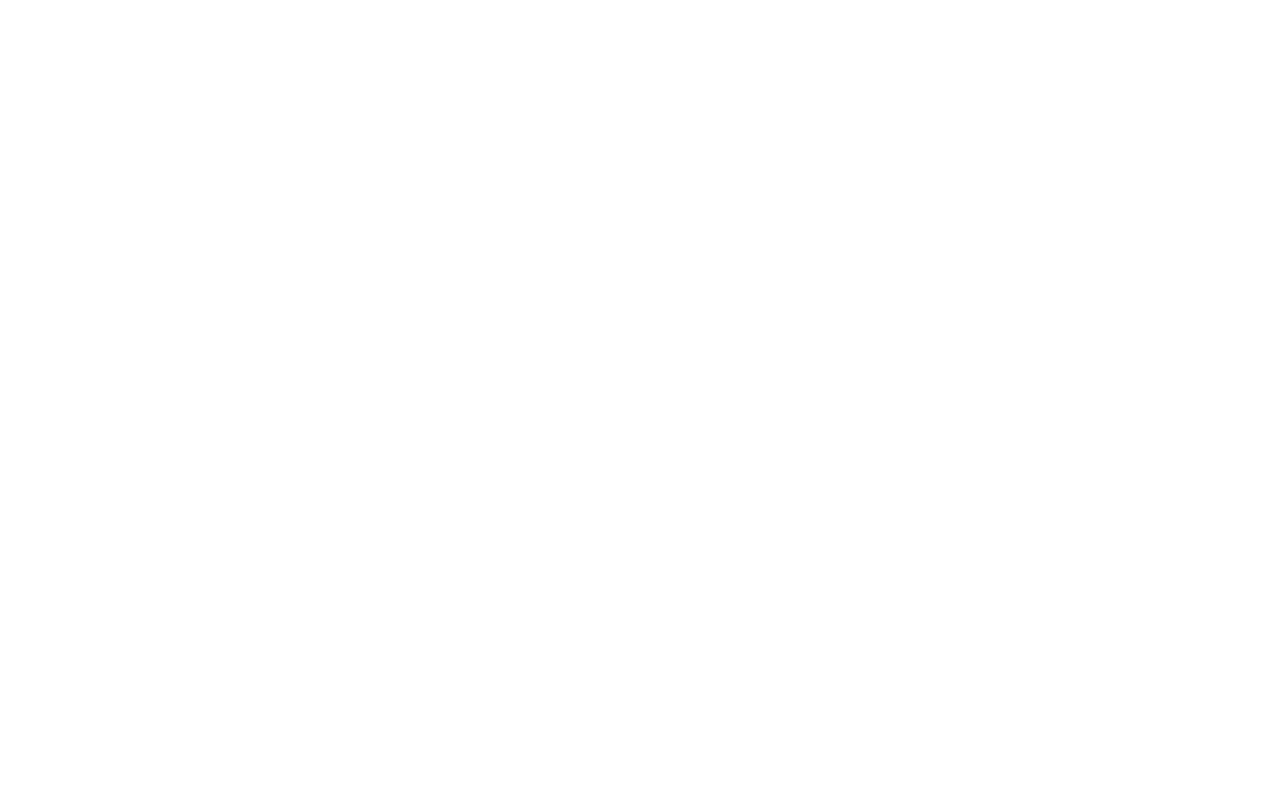
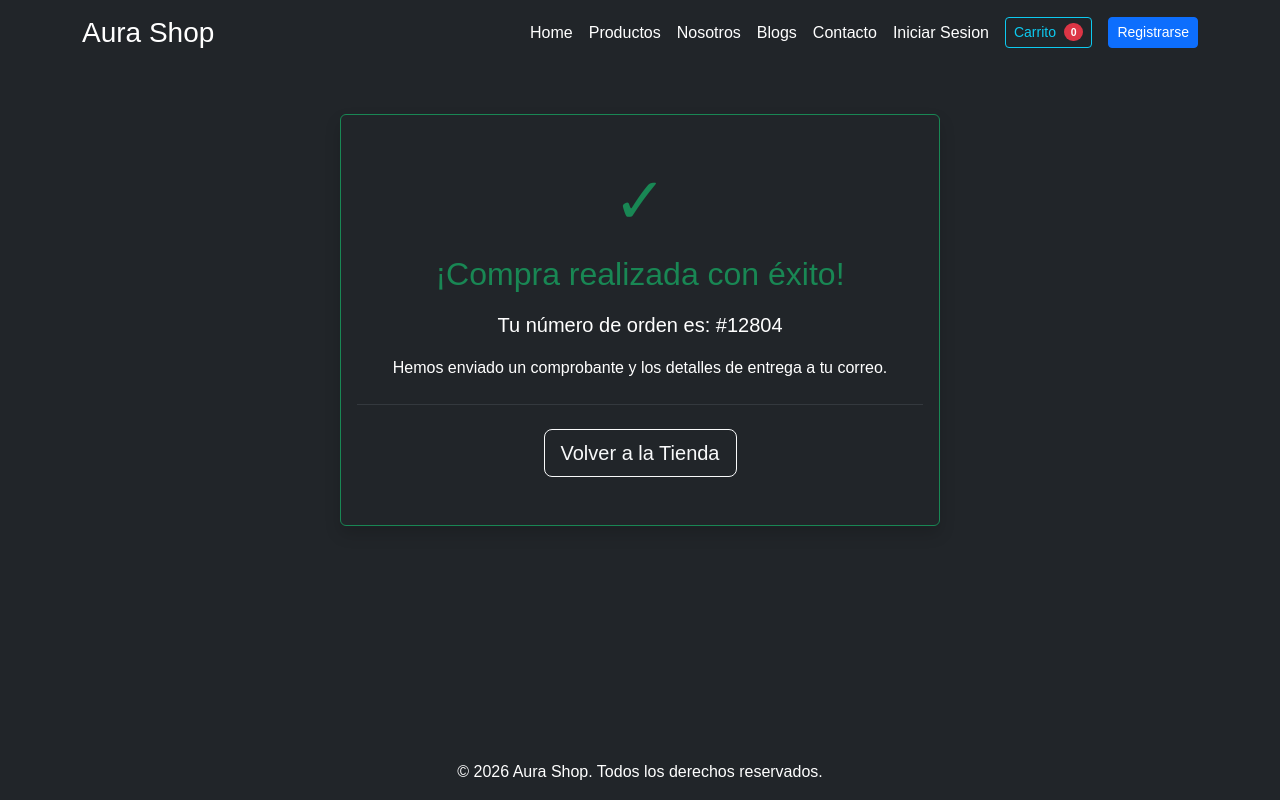
Before and after one commit to Fernand0SC/aura-shopEV2, a React (Vite) app: page /compra-exitosa in a window 1280 px wide. Before the commit this address had no page. Built offline with nearby package versions, Linux system fonts and the light colour scheme.

Commit message:
Se finaliza el flujo de checkout, compra exitosa y contador en tiempo real del Header

```diff
--- a/src/App.jsx
+++ b/src/App.jsx
@@ -12,6 +12,7 @@ import { Registro } from './pages/Registro';
 import { Nosotros } from './pages/Nosotros';
 import { Blogs } from './pages/Blogs';
 import { Checkout } from './pages/Checkout';
+import { CompraExitosa } from './pages/CompraExitosa';
 
 // Páginas del Administrador
 import { AdminHome } from './pages/AdminHome';
@@ -47,6 +48,7 @@ function App() {
         <Route path="/nosotros" element={<ClientLayout><Nosotros /></ClientLayout>} />
         <Route path="/blogs" element={<ClientLayout><Blogs /></ClientLayout>} />
         <Route path="/checkout" element={<ClientLayout><Checkout /></ClientLayout>} />
+        <Route path="/compra-exitosa" element={<ClientLayout><CompraExitosa /></ClientLayout>} />
 
         {/*ADMINISTRADOR */}
         <Route path="/admin" element={<AdminHome />} />
--- a/src/components/Header.jsx
+++ b/src/components/Header.jsx
@@ -1,18 +1,56 @@
+import { useState, useEffect } from 'react';
 import { Link } from 'react-router-dom';
 
 export const Header = () => {
+    const [cantidadCarrito, setCantidadCarrito] = useState(0);
+
+    const actualizarContador = () => {
+        const carritoGuardado = JSON.parse(localStorage.getItem('carrito') || localStorage.getItem('miCarrito')) || [];
+        const totalItems = carritoGuardado.reduce((suma, item) => {
+            const cantidadItem = Number(item.cantidad) || 1;
+            return suma + cantidadItem;
+        }, 0);
+        setCantidadCarrito(totalItems);
+    };
+
+    useEffect(() => {
+        actualizarContador();
+
+        window.addEventListener('carritoActualizado', actualizarContador);
+
+        const originalSetItem = localStorage.setItem;
+        localStorage.setItem = function(key, value) {
+            originalSetItem.apply(this, arguments);
+            if (key === 'carrito' || key === 'miCarrito') {
+                window.dispatchEvent(new Event('carritoActualizado'));
+            }
+        };
+
+        return () => {
+            window.removeEventListener('carritoActualizado', actualizarContador);
+            localStorage.setItem = originalSetItem;
+        };
+    }, []);
+
     return (
         <header className="bg-dark text-white p-3">
             <div className="container d-flex justify-content-between align-items-center">
                 <h1 className="h3 m-0">Aura Shop</h1>
-                <nav className="d-flex gap-3">
+                <nav className="d-flex gap-3 align-items-center">
                     <Link to="/" className="text-white text-decoration-none">Home</Link>
                     <Link to="/productos" className="text-white text-decoration-none">Productos</Link>
                     <Link to="/nosotros" className="text-white text-decoration-none">Nosotros</Link>
                     <Link to="/blogs" className="text-white text-decoration-none">Blogs</Link>
                     <Link to="/contacto" className="text-white text-decoration-none">Contacto</Link>
                     <Link to="/login" className="text-white text-decoration-none">Iniciar Sesion</Link>
-                    <Link to="/carrito" className="btn btn-outline-info btn-sm">Carrito</Link>
+
+                    <Link to="/carrito" className="btn btn-outline-info btn-sm d-flex align-items-center gap-2">
+                        <span>Carrito</span>
+                        <span className="badge bg-danger rounded-pill">
+                            {cantidadCarrito}
+                        </span>
+                    </Link>
+
                     <Link to="/registro" className="btn btn-primary btn-sm">Registrarse</Link>
                 </nav>
             </div>
--- a/src/pages/Carrito.jsx
+++ b/src/pages/Carrito.jsx
@@ -4,9 +4,9 @@ import { Link } from 'react-router-dom';
 export const Carrito = () => {
     const [carrito, setCarrito] = useState([]);
 
-    // Cargar el carrito desde localStorage al montar el componente
+    // Cargar el carrito desde localStorage (buscando en ambas llaves por compatibilidad)
     useEffect(() => {
-        const memoria = localStorage.getItem('miCarrito');
+        const memoria = localStorage.getItem('carrito') || localStorage.getItem('miCarrito');
         if (memoria) {
             try {
                 setCarrito(JSON.parse(memoria));
@@ -18,13 +18,15 @@ export const Carrito = () => {
 
     const vaciarCarrito = () => {
         if (window.confirm("¿Estás seguro de que quieres vaciar tu carrito?")) {
-            localStorage.setItem('miCarrito', JSON.stringify([]));
+            localStorage.removeItem('carrito');
+            localStorage.removeItem('miCarrito');
+            window.dispatchEvent(new Event('carritoActualizado'));
             setCarrito([]);
         }
     };
 
     // Calcular el total a pagar
-    const totalPagar = carrito.reduce((acc, prod) => acc + prod.subtotal, 0);
+    const totalPagar = carrito.reduce((acc, prod) => acc + (prod.subtotal || (prod.precio * prod.cantidad)), 0);
 
     return (
         <div className="container my-5" style={{ maxWidth: '800px' }}>
@@ -43,7 +45,7 @@ export const Carrito = () => {
                                 </small>
                             </div>
                             <div className="fw-bold text-info fs-5">
-                                ${producto.subtotal.toLocaleString('es-CL')}
+                                ${(producto.subtotal || (producto.precio * producto.cantidad)).toLocaleString('es-CL')}
                             </div>
                         </div>
                     ))
--- a/src/pages/Checkout.jsx
+++ b/src/pages/Checkout.jsx
@@ -1,4 +1,3 @@
-// src/pages/Checkout.jsx
 import { useState, useEffect } from 'react';
 import { useNavigate } from 'react-router-dom';
 
@@ -6,30 +5,30 @@ export const Checkout = () => {
     const navigate = useNavigate();
     const [carrito, setCarrito] = useState([]);
     const [total, setTotal] = useState(0);
-
-    // Nuevo estado para controlar el correo
     const [correo, setCorreo] = useState('');
 
     useEffect(() => {
-        const carritoGuardado = JSON.parse(localStorage.getItem('carrito')) || [];
+        const carritoGuardado = JSON.parse(localStorage.getItem('carrito') || localStorage.getItem('miCarrito')) || [];
         setCarrito(carritoGuardado);
 
-        const totalCalculado = carritoGuardado.reduce((sum, item) => sum + (item.precio * item.cantidad), 0);
+        const totalCalculado = carritoGuardado.reduce((sum, item) => sum + (item.subtotal || (item.precio * item.cantidad)), 0);
         setTotal(totalCalculado);
     }, []);
 
     const handleSubmit = (e) => {
         e.preventDefault();
 
-        // Validación estricta del correo institucional
         if (!correo.endsWith('@duoc.cl') && !correo.endsWith('@profesor.duoc.cl')) {
             alert('Por favor, ingresa un correo institucional válido (@duoc.cl o @profesor.duoc.cl).');
-            return; // Detiene el pago si el correo no cumple
+            return;
         }
 
-        // Si pasa la validación, seguimos con el flujo
-        alert('Procesando pago con el banco...');
-        navigate('/');
+        localStorage.removeItem('carrito');
+        localStorage.removeItem('miCarrito');
+
+        window.dispatchEvent(new Event('carritoActualizado'));
+
+        navigate('/compra-exitosa');
     };
 
     return (
@@ -113,7 +112,7 @@ export const Checkout = () => {
                             {carrito.map((item, index) => (
                                 <div key={index} className="d-flex justify-content-between mb-2 pb-2 border-bottom border-secondary">
                                     <span>{item.cantidad}x {item.nombre}</span>
-                                    <span>${(item.precio * item.cantidad).toLocaleString('es-CL')}</span>
+                                    <span>${(item.subtotal || (item.precio * item.cantidad)).toLocaleString('es-CL')}</span>
                                 </div>
                             ))}
                             <div className="d-flex justify-content-between mt-3 fw-bold fs-5">
--- /dev/null
+++ b/src/pages/CompraExitosa.jsx
@@ -0,0 +1,30 @@
+import { useEffect } from 'react';
+import { Link } from 'react-router-dom';
+
+export const CompraExitosa = () => {
+    // se genera un número de orden aleatorio
+    const numeroOrden = Math.floor(Math.random() * 1000000);
+
+    useEffect(() => {
+        localStorage.removeItem('carrito');
+
+        window.dispatchEvent(new Event('carritoActualizado'));
+    }, []);
+
+    return (
+        <div className="container my-5 text-center">
+            <div className="card bg-dark text-white border-success mx-auto shadow" style={{ maxWidth: '600px' }}>
+                <div className="card-body py-5">
+                    <h1 className="text-success mb-3" style={{ fontSize: '4rem' }}>✓</h1>
+                    <h2 className="text-success">¡Compra realizada con éxito!</h2>
+                    <p className="lead mt-3">Tu número de orden es: <strong>#{numeroOrden}</strong></p>
+                    <p>Hemos enviado un comprobante y los detalles de entrega a tu correo.</p>
+                    <hr className="border-secondary my-4" />
+                    <Link to="/" className="btn btn-outline-light btn-lg">
+                        Volver a la Tienda
+                    </Link>
+                </div>
+            </div>
+        </div>
+    );
+};
```
